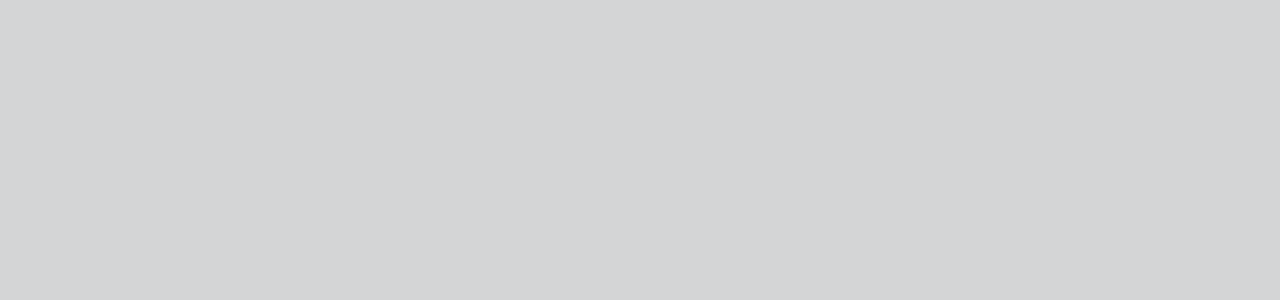
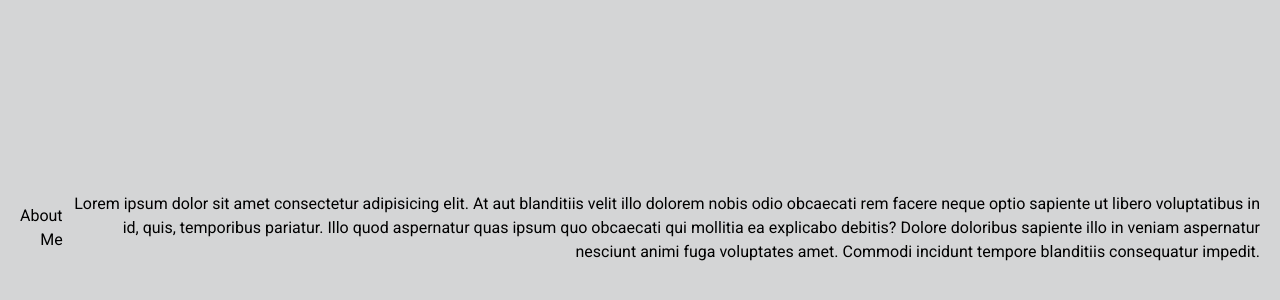
Before and after one commit to zeox09/zeox09.github.io, a React (Vite) app: page / in a window 1280 px wide. Shown: the part 1848-2148 px from the top of the page. Before the commit the page ends 1676 px from the top, so only its background shows below. Built offline with nearby package versions, Linux system fonts and the light colour scheme.

Commit message:
creacion del componente footer

```diff
--- a/src/App.jsx
+++ b/src/App.jsx
@@ -2,6 +2,7 @@ import Navbar from "./components/Navbar/Navbar"
 import Hero from "./components/Hero/Hero"
 import Nombre from "./components/Nombre/Nombre"
 import About from "./components/About/About"
+import Projects from "./components/Projects/Projects"
 
 function App() {
   return (
@@ -10,6 +11,7 @@ function App() {
     <Hero/>
     <Nombre/>
     <About/>
+    <Projects/>
     </>
   )
 }
--- a/src/components/Projects/Projects.jsx
+++ b/src/components/Projects/Projects.jsx
@@ -0,0 +1,10 @@
+import React from "react";
+const Projects = () => {
+return (
+<section id="Projects" className="h-screen flex justify-center items-center text-right p-5   ">
+    <h1 className="about-text">About Me</h1>
+    <p className="parrafo">Lorem ipsum dolor sit amet consectetur adipisicing elit. At aut blanditiis velit illo dolorem nobis odio obcaecati rem facere neque optio sapiente ut libero voluptatibus in id, quis, temporibus pariatur. Illo quod aspernatur quas ipsum quo obcaecati qui mollitia ea explicabo debitis? Dolore doloribus sapiente illo in veniam aspernatur nesciunt animi fuga voluptates amet. Commodi incidunt tempore blanditiis consequatur impedit.</p>
+</section>
+);
+}
+export default Projects
```
Also changed, not shown: src/components/Footer/Footer.jsx (added).
